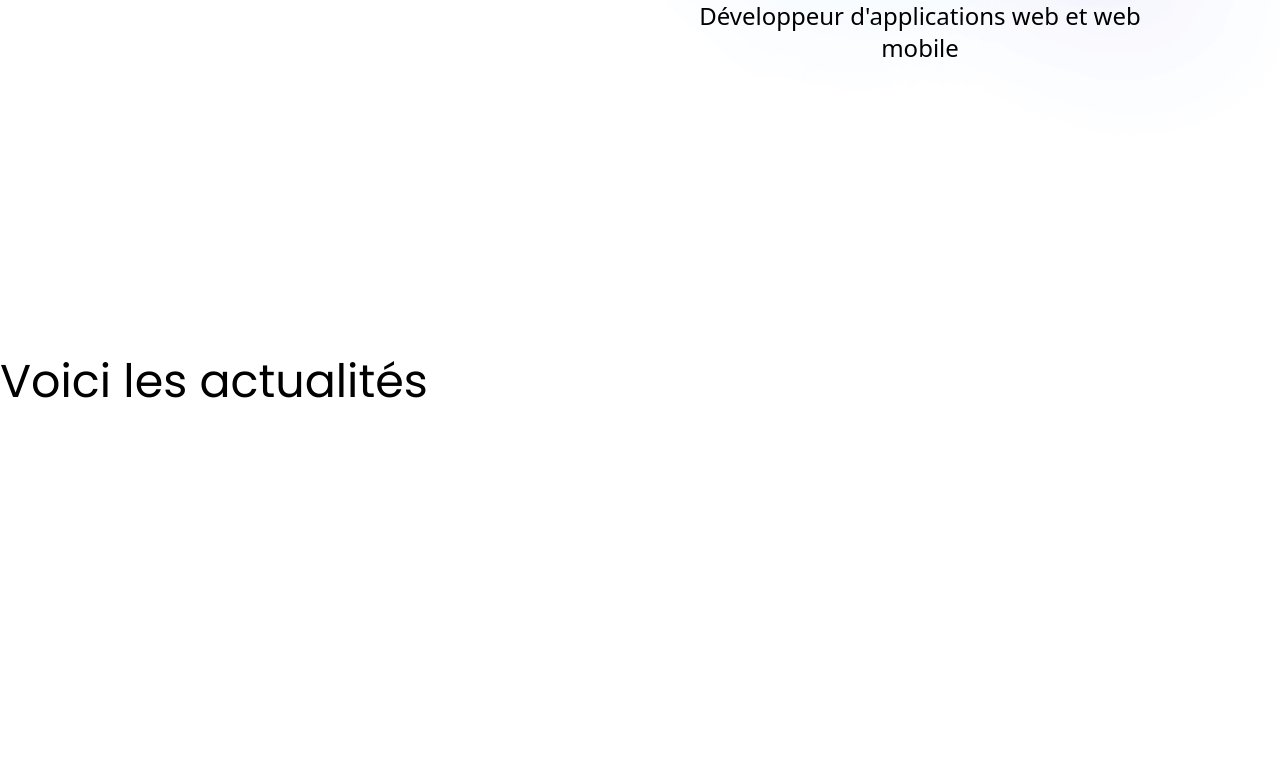
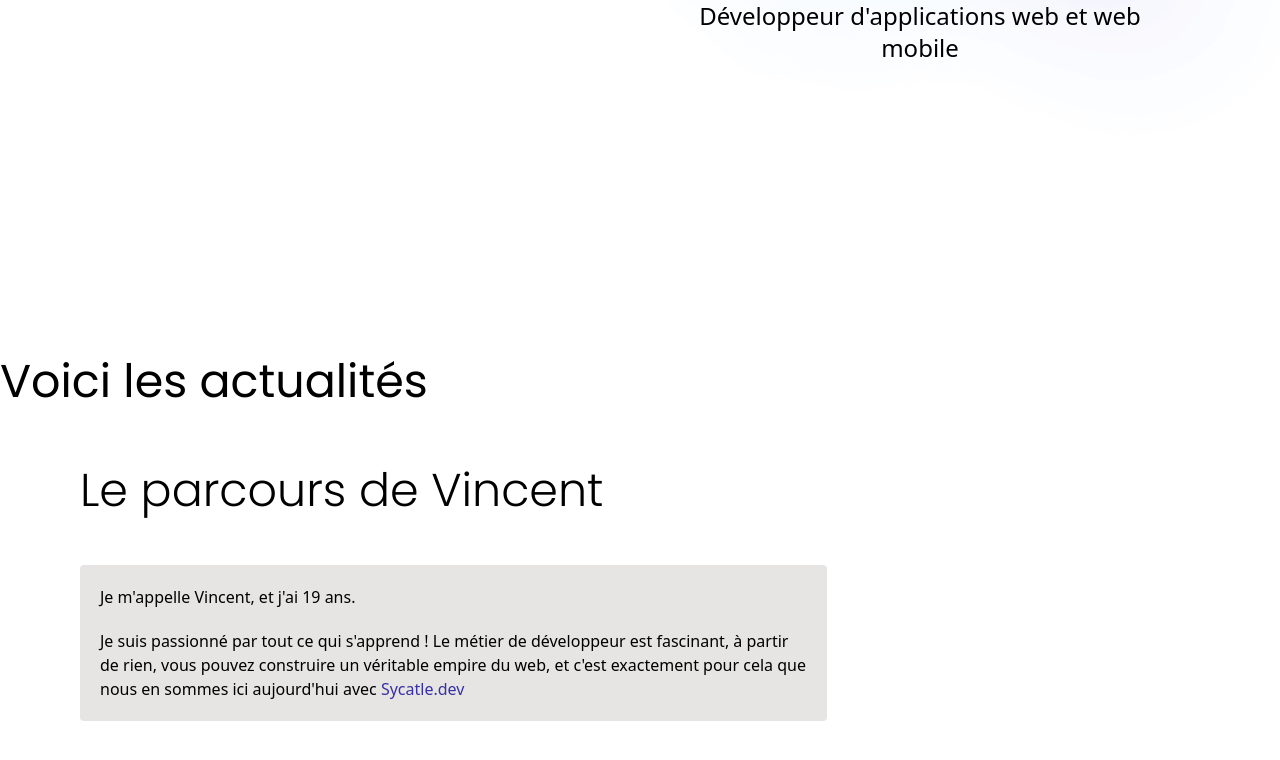
Before and after one commit to Azonesbz/vincentavez, a React (Vite) app in the folder client/: page / in a window 1280 px wide. Shown: the part 453-1213 px from the top of the page. Before the commit the page ends 869 px from the top, so only its background shows below. Built offline with nearby package versions, Linux system fonts and the light colour scheme.

Commit message:
added new component

```diff
--- a/client/src/pages/Home.jsx
+++ b/client/src/pages/Home.jsx
@@ -1,4 +1,5 @@
 import Actuality from "../components/actuality/Actuality";
+import Career from "../components/career/Career";
 import Header from "../components/header/Header";
 
 export default function Home(){
@@ -6,6 +7,7 @@ export default function Home(){
         <>
             <Header />
             <Actuality />
+            <Career />
         </>
     )
 }
```
